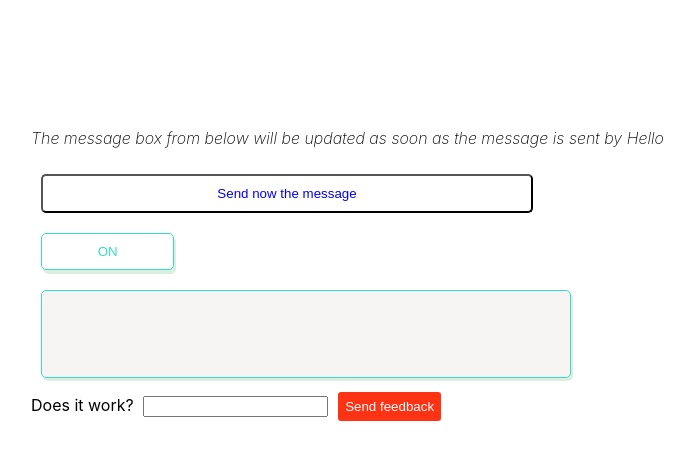
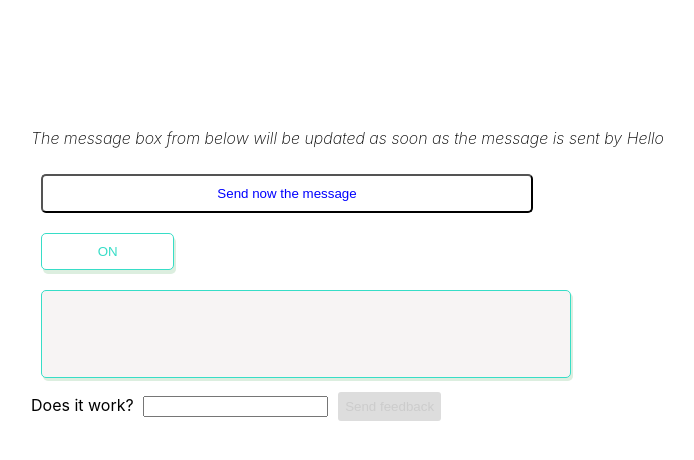
Before and after one commit to IulianStave/js-css-snippets, a React (Create React App) app: page / in a window 1280 px wide. Shown: the top 460 px of the page, without its empty margins (97-791 px from the left). Built offline with nearby package versions, Linux system fonts and the light colour scheme.

Commit message:
Disable submit

```diff
--- a/src/App.js
+++ b/src/App.js
@@ -10,23 +10,29 @@ class App extends Component {
       message: "",
       feedback: "",
       iputPending: "",
+      submitIsDisabled: true,
     };
   }
 
   // callback function - will be passed as a prop to child component Hello
   getMessage = (HelloMessage) => {
     this.setState({ message: HelloMessage });
-    document.getElementById("mBox").style.visibility = "visible";
+    // document.getElementById("mBox").style.visibility = "visible";
   };
 
   handleInput = (e) => {
-    this.setState({ inputPending: e.target.value });
+    if (e.target.value){
+      this.setState({ inputPending: e.target.value });
+
+    }
   };
 
   saveFeedback = (event) => {
     event.preventDefault();
     let val = this.state.inputPending;
-    this.setState({ feedback: val, inputPending: "" });
+    if (this.state.inputPending) {
+      this.setState({ feedback: val, inputPending: "" });
+    }
   };
   showFeedback = () => {
     if (this.state.feedback) {
@@ -53,9 +59,10 @@ class App extends Component {
             <input
               id="feedback"
               type="text"
+              value={this.state.inputPending}
               onChange={this.handleInput}
             ></input>
-            <input type="submit" value="Send feedback" />
+            <input type="submit" disabled={!this.state.inputPending} value="Send feedback" />
           </form>
         </div>
       </div>
--- a/src/style.css
+++ b/src/style.css
@@ -29,6 +29,11 @@ input[type="submit"] {
   cursor: pointer;
   -webkit-border-radius: 3px;
   border-radius: 3px;
+}
+
+input[type=submit]:disabled{
+    color:#ccc;
+    background:#ddd;
 }
 
 input {
```
Also changed, not shown: 1 other file (tests, documents, lock files or other folders).
